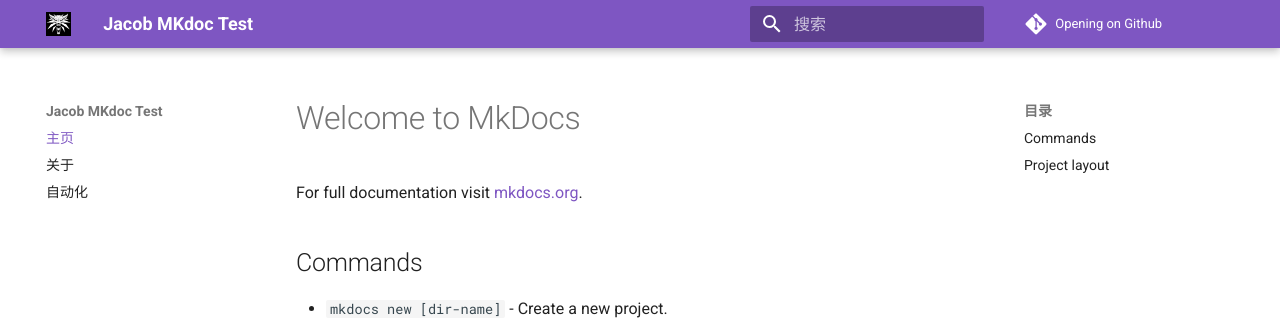
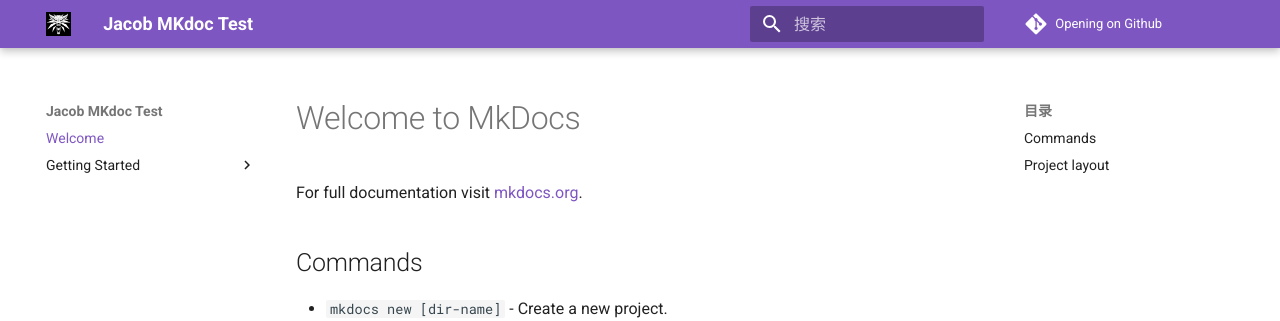
Before and after one commit to Chao-Xi/mkdocstest, an MkDocs documentation site: the page built from docs/index.md, in a window 1280 px wide. Shown: the top 321 px of the page. Built offline with MkDocs 1.6.1 and Material for MkDocs 9.7.7, drawn with Linux system fonts in a browser that asks for light colours; comment, search, counter and statistics services are not loaded.

Commit message:
get complicate nav page

```diff
--- a/mkdocs.yml
+++ b/mkdocs.yml
@@ -6,13 +6,11 @@
 plugins:
   - search # necessary for search to work
   - awesome-pages
-
-title: "MKdoc Test"
-
 nav:
-  - 主页: "index.md"
-  - 关于: "about.md"
-  - 自动化: "devops.md"
+  - 'Welcome': "index.md"
+  - 'Getting Started':
+    - 关于: "about.md"
+    - 自动化: "devops.md"
 
 repo_url: https://github.com/Chao-Xi/mkdocstest.git
 repo_name: "Opening on Github"
```
